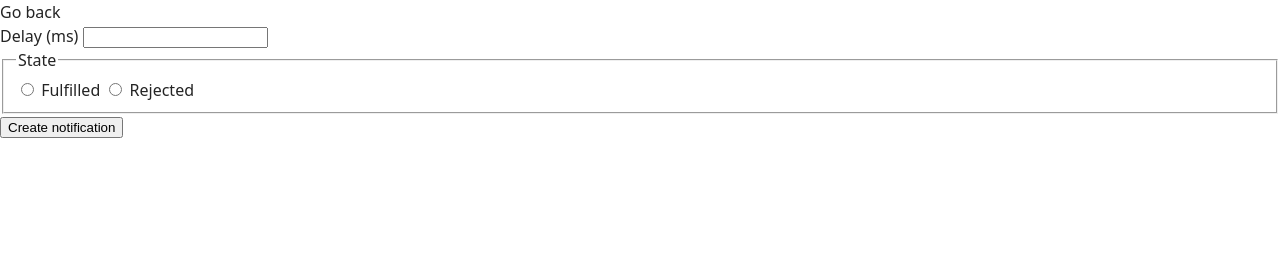
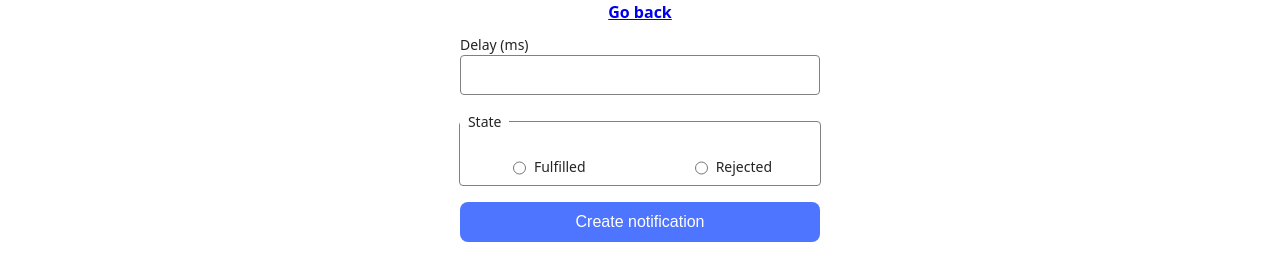
Before and after one commit to o-hadalin/goit-js-hw-10, a website built with Vite: page src/2-snackbar.html in a window 1280 px wide. Built offline with nearby package versions, Linux system fonts and the light colour scheme.

Commit message:
CSS task-2

```diff
--- a/src/css/base.css
+++ b/src/css/base.css
@@ -30,3 +30,95 @@ main {
 main:has(.back-link) {
   text-align: center;
 }
+
+/* Snackbar styles */
+form {
+  display: flex;
+  flex-direction: column;
+  gap: 16px;
+  align-items: center;
+}
+
+label {
+  display: flex;
+  flex-direction: column;
+  font-size: 14px;
+}
+
+input[type='number'] {
+  border: 1px solid #808080;
+  border-radius: 4px;
+  width: 360px;
+  height: 40px;
+  font-size: 16px;
+  outline: none;
+  padding: 0 8px;
+  box-sizing: border-box;
+}
+
+input[type='number']:hover {
+  border-color: #000;
+}
+
+input[type='number']:focus {
+  border-color: #4e75ff;
+}
+
+fieldset {
+  border: 1px solid #808080;
+  border-radius: 4px;
+  width: 360px;
+  display: flex;
+  flex-direction: row;
+  gap: 8px;
+  padding: 0;
+}
+
+fieldset:hover {
+  border-color: #000;
+}
+
+legend {
+  font-size: 14px;
+  padding: 0 8px;
+}
+
+fieldset label {
+  display: flex;
+  flex-direction: row;
+  justify-content: center;
+  width: 100%;
+  padding: 24px 48px 8px;
+}
+
+input[type='radio'] {
+  margin-right: 8px;
+}
+
+input[type='radio']:checked {
+  accent-color: #4e75ff;
+}
+
+button {
+  background-color: #4e75ff;
+  color: white;
+  border: none;
+  border-radius: 8px;
+  padding: 8px 16px;
+  width: 360px;
+  height: 40px;
+  font-size: 16px;
+  cursor: pointer;
+  transition: background-color 0.3s ease;
+}
+
+button:hover {
+  background-color: #6c8cff;
+}
+
+/* iziToast.settings({
+  position: "bottomLeft",
+  transitionIn: "fadeInUp",
+  transitionOut: "fadeOutDown",
+  close: false
+}); */
--- a/src/css/reset.css
+++ b/src/css/reset.css
@@ -19,8 +19,13 @@ ul {
 }
 
 a {
-  color: currentColor;
   text-decoration: none;
+  margin: 0;
+  text-align: center;
+  font-weight: bold;
+  text-decoration: underline;
+  padding-bottom: 10px;
+  display: block;
 }
 
 button {
```
